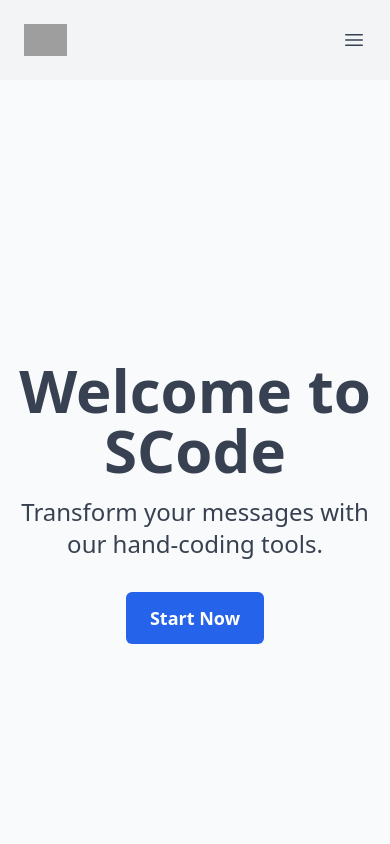
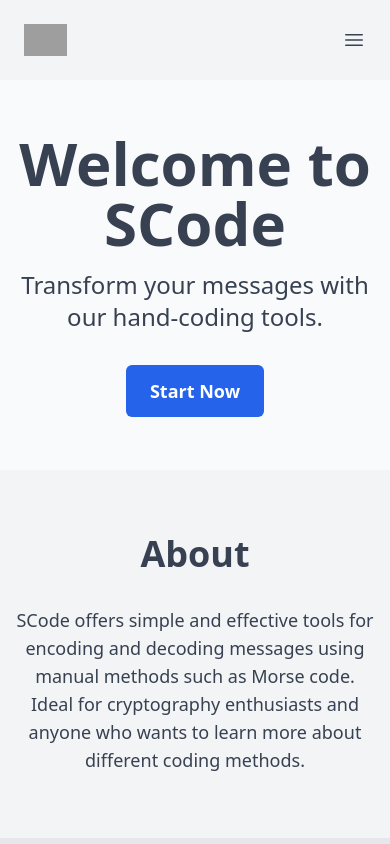
Before and after one commit to Mikeprogrammer973/scode, a React (Create React App) app in the folder scode/: page / in a window 390 px wide. Shown: the top 844 px of the page. Built offline with nearby package versions, Linux system fonts and the light colour scheme; grey boxes are pictures that could not be loaded; what react-to-pdf would draw is missing.

Commit message:
........

```diff
--- a/scode/src/interface/Home.tsx
+++ b/scode/src/interface/Home.tsx
@@ -5,7 +5,7 @@ export default function Home(): JSX.Element
 {
     return(
         <div>
-            <section className="grid grid-cols-1 sm:grid-cols-2 items-center h-screen mb-10">
+            <section className="grid grid-cols-1 sm:grid-cols-2 items-center">
                 <div className="text-gray-700 dark:text-white py-7 bg-gray-50 dark:bg-gray-800 aspect-square flex flex-col items-center justify-center text-center px-4">
                     <h1 className="text-6xl font-bold mb-4">Welcome to SCode</h1>
                     <p className="text-2xl mb-8">Transform your messages with our hand-coding tools.</p>
@@ -14,7 +14,7 @@ export default function Home(): JSX.Element
                 <img className="aspect-square hidden sm:block" src="https://assets.esecurityplanet.com/uploads/2023/12/esp_20231207-types-of-encryption.png" alt="" />
             </section>
 
-            <section id="about" className="py-16 mt-20 px-4 md:px-8 lg:px-16 text-gray-700 dark:text-white bg-gray-100 dark:bg-gray-600">
+            <section id="about" className="py-16 px-4 md:px-8 lg:px-16 text-gray-700 dark:text-white bg-gray-100 dark:bg-gray-600">
                 <h2 className="text-4xl font-bold text-center mb-8">About</h2>
                 <p className="text-lg text-gray-700 dark:text-white max-w-3xl mx-auto text-center">SCode offers simple and effective tools for encoding and decoding messages using manual methods such as Morse code. Ideal for cryptography enthusiasts and anyone who wants to learn more about different coding methods.</p>
             </section>
--- a/scode/src/style/App.css
+++ b/scode/src/style/App.css
@@ -146,6 +146,10 @@
   margin-bottom: 2rem;
 }
 
+.mb-10 {
+  margin-bottom: 2.5rem;
+}
+
 .mb-2 {
   margin-bottom: 0.5rem;
 }
@@ -178,6 +182,10 @@
   margin-top: 0.5rem;
 }
 
+.mt-20 {
+  margin-top: 5rem;
+}
+
 .mt-4 {
   margin-top: 1rem;
 }
@@ -190,14 +198,6 @@
   margin-top: 2rem;
 }
 
-.mt-20 {
-  margin-top: 5rem;
-}
-
-.mb-10 {
-  margin-bottom: 2.5rem;
-}
-
 .block {
   display: block;
 }
@@ -320,10 +320,6 @@
 
 .max-w-screen-xl {
   max-width: 1280px;
-}
-
-.max-w-full {
-  max-width: 100%;
 }
 
 .flex-1 {
@@ -399,6 +395,10 @@
 
 .gap-8 {
   gap: 2rem;
+}
+
+.gap-2 {
+  gap: 0.5rem;
 }
 
 .gap-x-6 {
```
